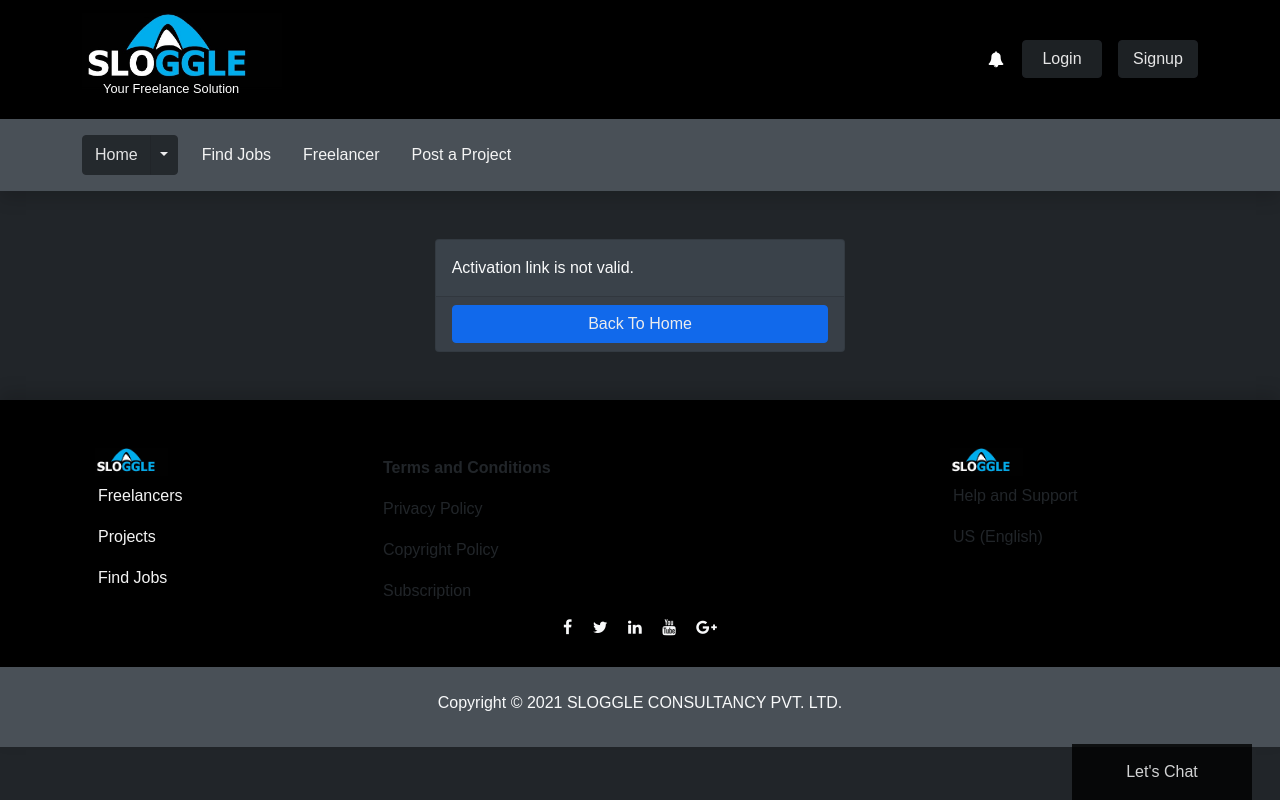
After one commit to supravajena/Sloggle_V2, a Django app: page /activate/1/1/ in a window 1280 px wide. The commit adds this page. Run offline with Django 3.2, Linux system fonts and the light colour scheme.

Commit message:
Adds demo signup

```diff
--- a/Sloggle/urls.py
+++ b/Sloggle/urls.py
@@ -16,7 +16,7 @@ Including another URLconf
 from django.contrib import admin
 from django.urls import path
 
-from SloggleUI.views import home, find_jobs, hire_freelancer, post_project, about, contact, post_project_details
+from SloggleUI.views import home, find_jobs, hire_freelancer, post_project, about, contact, post_project_details, activate
 
 urlpatterns = [
     path('admin/', admin.site.urls),
@@ -26,5 +26,6 @@ urlpatterns = [
     path('post_project', post_project, name="post_project"),
     path('about', about, name='about'),
     path('contact', contact, name='contact'),
-    path('post_project_details', post_project_details, name="post_project_details")
+    path('post_project_details', post_project_details, name="post_project_details"),
+    path('activate/<uidb64>/<token>/', activate, name='activate'),
 ]
--- a/SloggleUI/static/SloggleUI/main.css
+++ b/SloggleUI/static/SloggleUI/main.css
@@ -214,7 +214,7 @@ footer .list-group-item:first-child {
 
 
 /* Full-width input fields */
-input[type=text], input[type=password] {
+input[type=text], input[type=password], input[type=email] {
   width: 100%;
   padding: 15px;
   margin: 5px 0 22px 0;
--- /dev/null
+++ b/SloggleUI/templates/SloggleUI/activation_confirmation_notice.html
@@ -0,0 +1,26 @@
+{% extends 'base.html' %}
+
+{% block title %}Activation Status{% endblock %}
+
+{% block content %}
+<div class="row justify-content-center my-5">
+
+    <div class="col-4">
+        <div class="card">
+            <div class="card-body">
+                <div class="card-text">
+                    {{ message }}
+                </div>
+            </div>
+            <div class="card-footer">
+                <a href="{% url 'home' %}">
+                    <button class="btn btn-primary">
+                        Back To Home
+                    </button>
+                </a>
+            </div>
+        </div>
+    </div>
+
+</div>
+{% endblock %}
--- /dev/null
+++ b/SloggleUI/templates/acc_active_email.html
@@ -0,0 +1,6 @@
+{% autoescape off %}
+Hi {{ user.username }},
+Please click on the link to confirm your registration,
+http://{{ domain }}{% url 'activate' uidb64=uid token=token %}
+If you think, it's not you, then just ignore this email.
+{% endautoescape %}
--- a/SloggleUI/templates/base.html
+++ b/SloggleUI/templates/base.html
@@ -27,7 +27,8 @@
                         </a>
                     </div>
                     <div class="title-subtext" >
-                        &nbsp &nbsp &nbsp Your Freelance Solution
+                        <!-- TODO: remove nbsp from here -->
+                        &nbsp; &nbsp; &nbsp; Your Freelance Solution
                     </div>
                 </div>
                 <div class="d-flex">
@@ -133,7 +134,9 @@
       </form>
     </div>
 
-    {# signin/login modals #}
+    {# modals #}
+
+    {# log in modal #}
     <div class="modal fade bg-dark" id="login-modal" tabindex="-1" aria-labelledby="exampleModalLabel" aria-hidden="true"  style="background-color: black!important">
       <div class="modal-dialog modal-dialog-centered modal-md">
             <div class="modal-content" style="background-color: black">
@@ -180,6 +183,7 @@
         </div>
     </div>
 
+    {# sign up modal#}
     <div class="modal fade bg-dark" id="signup-modal" tabindex="-1" aria-labelledby="exampleModalLabel" aria-hidden="true"  style="background-color:
 black!important;">
         <div class="modal-dialog modal-dialog-centered modal-lg" style="background-color: black">
@@ -197,15 +201,55 @@ black!important;">
                         <p style="color:white;margin-top:10px; text-align: center;"><b> Create New Account</b></p>
                         <hr>
 
-                        <form action="">
+                        <form action="" method="POST">{% csrf_token %}
+
+                            <!-- <div class="form-group">
+                                <label for="first_name">First Name:</label>
+                                <input type="text" class="form-control" id="first_name" placeholder="Enter first name"
+              name="first_name">
+                            </div>
+                            <div class="form-group">
+                                <label for="last_name">Last Name:</label>
+                                <input type="text" class="form-control" id="last_name" placeholder="Enter last name"
+              name="last_name">
+                            </div>
+                            <div class="form-group">
+                                <label for="username">Username:</label>
+                                <input type="text" class="form-control" id="username" placeholder="Enter username" name="username">
+                            </div>
+                            <div class="form-group">
+                                <label for="email">Email:</label>
+                                <input type="email" class="form-control" id="email" placeholder="Enter email" name="email">
+                            </div>
+                            <div class="form-group">
+                                <label for="pwd1">Password:</label>
+                                <input type="password" class="form-control" id="pwd1" placeholder="Enter password" name="password1">
+                            </div>
+                            <div class="form-group">
+                                <label for="pwd2">Confirm Password:</label>
+                                <input type="password" class="form-control" id="pwd2" placeholder="Reenter password"
+              name="password2">
+                            </div>
+                            <button type="submit" class="btn btn-primary">Submit</button> -->
+
+
+                            <label for="first_name">First Name:</label>
+                            <input type="text" id="first_name" placeholder="Enter first name" name="first_name">
+
+                            <label for="last_name">Last Name:</label>
+                            <input type="text" id="last_name" placeholder="Enter last name" name="last_name">
+
+                            <label for="username"><b style="color:white">Username</b></label>
+                            <input type="text" placeholder="Pick a username" name="username" required>
+
                             <label for="email"><b style="color:white">Email</b></label>
-                            <input type="text" placeholder="Enter Email" name="email" required>
+                            <input type="email" placeholder="Enter Email" name="email" required>
 
-                            <label for="psw"><b style="color:white">Password</b></label>
-                            <input type="password" placeholder="Enter Password" name="psw" required>
+                            <label for="pwd1"><b style="color:white">Password</b></label>
+                            <input type="password" placeholder="Enter Password" name="password1" required>
 
-                            <label for="psw-repeat"><b style="color:white">Re-enter Password</b></label>
-                            <input type="password" placeholder="Repeat Password" name="psw-repeat" required>
+                            <label for="pwd2"><b style="color:white">Re-enter Password</b></label>
+                            <input type="password" placeholder="Repeat Password" id="pwd2" name="password2" required>
 
                             <label>
                             <input type="checkbox" checked="checked" name="remember" style="color:white;margin-bottom:15px"> Remember me
@@ -213,7 +257,7 @@ black!important;">
 
                             <p style="color:white">By creating an account you agree to our <a href="#" style="color:dodgerblue">Terms & Privacy</a>.</p>
 
-{#                            <div class="clearfix"></div>#}
+                            {#                            <div class="clearfix"></div>#}
 
                             <button type="button" class="cancelbtn" id="signupCancelButton">Cancel</button>
                             <button type="submit" class="signupbtn">Sign Up</button>
--- a/SloggleUI/views.py
+++ b/SloggleUI/views.py
@@ -1,8 +1,69 @@
+from django.contrib.auth import get_user_model
+from django.contrib.auth.models import User
+from django.contrib.auth.tokens import default_token_generator
+from django.contrib.sites.shortcuts import get_current_site
+from django.core.mail import EmailMessage
+from django.http import HttpResponse
 from django.shortcuts import render
+from django.template.loader import render_to_string
+from django.utils.encoding import force_bytes
+from django.utils.http import urlsafe_base64_encode, urlsafe_base64_decode
+
+UserModel = get_user_model()
+from .forms import SignUpForm
+
+
+def activate(request, uidb64, token):
+    try:
+        uid = urlsafe_base64_decode(uidb64).decode()
+        user = UserModel._default_manager.get(pk=uid)
+    except(TypeError, ValueError, OverflowError, User.DoesNotExist):
+        user = None
+    if user is not None and default_token_generator.check_token(user, token):
+        user.is_active = True
+        user.save()
+        return render(
+            request,
+            'SloggleUI/activation_confirmation_notice.html',
+            {"message": "Thank you for your email confirmation. Now you can log in to your account."})
+    else:
+        return render(
+            request,
+            'SloggleUI/activation_confirmation_notice.html',
+            {"message": "Activation link is not valid."})
 
 
 def home(request):
-    return render(request, 'SloggleUI/home.html')
+    if request.method == 'GET':
+        return render(request, 'SloggleUI/home.html')
+    if request.method == 'POST':
+        form = SignUpForm(request.POST)
+
+        # TODO: delete this after debugging
+        print(form.errors.as_data())
+
+        if form.is_valid():
+            user = form.save(commit=False)
+            user.is_active = False
+            user.save()
+            current_site = get_current_site(request)
+            mail_subject = 'Activate your account.'
+            message = render_to_string('acc_active_email.html', {
+                'user': user,
+                'domain': current_site.domain,
+                'uid': urlsafe_base64_encode(force_bytes(user.pk)),
+                'token': default_token_generator.make_token(user),
+            })
+            to_email = form.cleaned_data.get('email')
+            email = EmailMessage(
+                mail_subject, message, to=[to_email]
+            )
+            email.send()
+            return render(request, 'SloggleUI/mail_confirmation_notice.html')
+    else:
+        form = SignUpForm()
+        return render(request, 'SloggleUI/home.html', {'form': form})
+
 
 
 def find_jobs(request):
```
Also changed, not shown: Sloggle/settings.py (+9 -0 lines), SloggleUI/forms.py (added, +8 -0 lines), SloggleUI/templates/SloggleUI/home.html (+4 -6 lines), SloggleUI/templates/SloggleUI/mail_confirmation_notice.html (added, +31 -0 lines).
